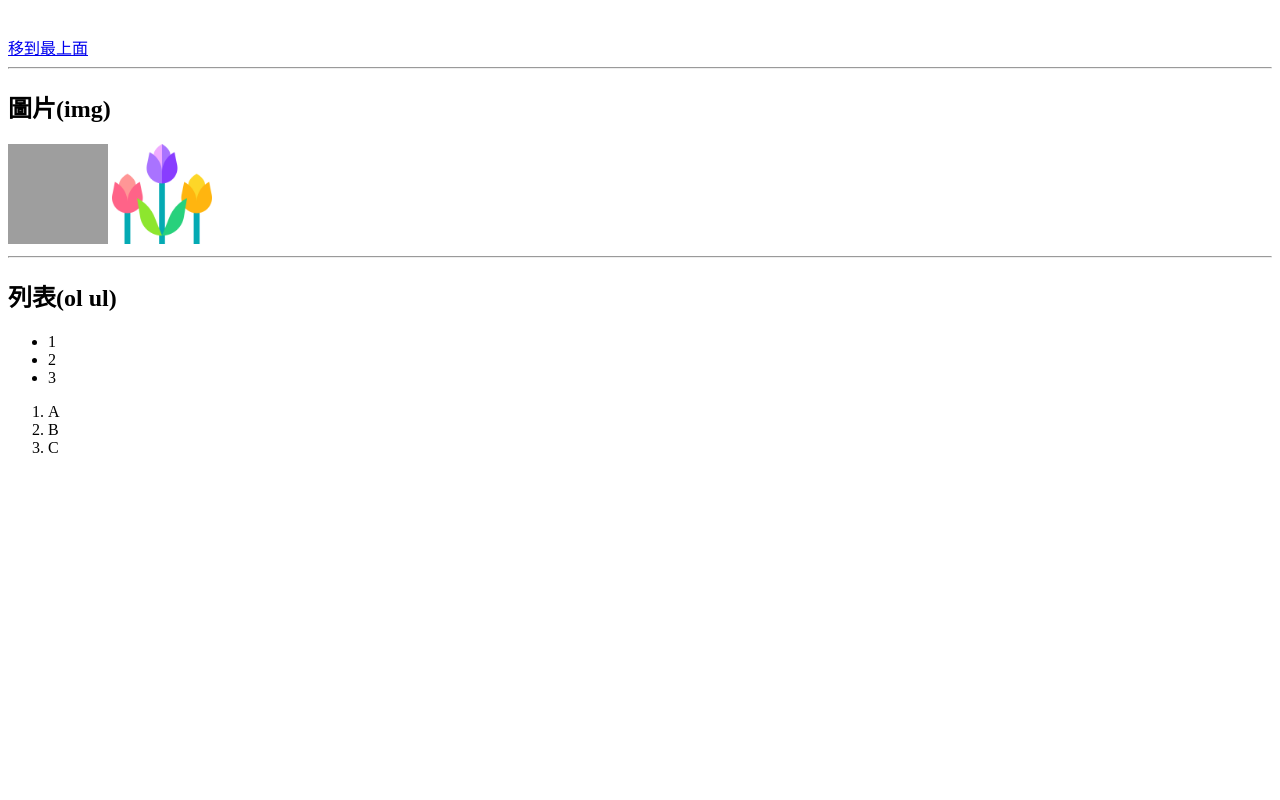
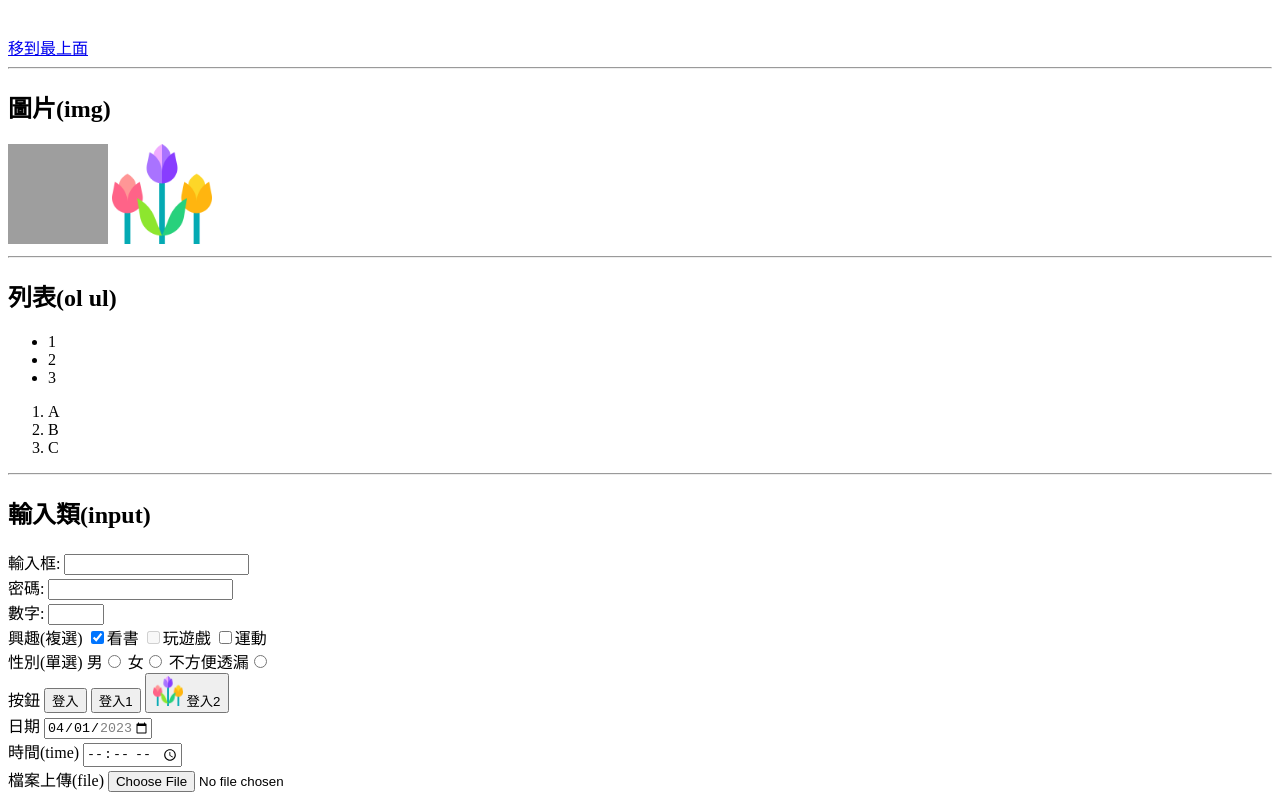
Before and after one commit to Cindia1781/3411107071, a plain HTML site: page demo.html in a window 1280 px wide. Shown: the part 959-1759 px from the top of the page. Before the commit the page ends 1432 px from the top, so only its background shows below. Drawn offline with Linux system fonts and the light colour scheme; grey boxes are pictures that could not be loaded.

Commit message:
Add files via upload

```diff
--- a/demo.html
+++ b/demo.html
@@ -54,5 +54,38 @@
     <li>B</li>
     <li>C</li>
 </ol>
+<hr>
+<h2>輸入類(input)</h2>
+輸入框: <input type="text"><br>
+密碼: <input type="password"><br>
+數字: <input type="number" min="5" max="10"><br>
+興趣(複選)
+ <!-- 預設打勾 -->
+ <input type="checkbox" checked>看書
+ <!-- 預設不打勾 -->
+ <input type="checkbox"disabled>玩遊戲
+ <input type="checkbox">運動
+ <br>
+ 性別(單選)
+ 男<input type="radio" name="sex">
+ 女<input type="radio" name="sex">
+ 不方便透漏<input type="radio" name="sex">
+ <br>
+ 按鈕
+ <input type="button" value="登入">
+ <input type="submit" value="登入1">
+<button>
+    <img src="flower.png" alt="" width="30" height="30">
+    登入2
+</button>
+<br>
+日期
+<input type="date" min="2023-03-30" max="2023-04-30" value="2023-04-01">
+<br>
+時間(time)
+<input type="time">
+<br>
+檔案上傳(file)
+<input type="file" accept="image/*">
 </body>
 </html>
```
